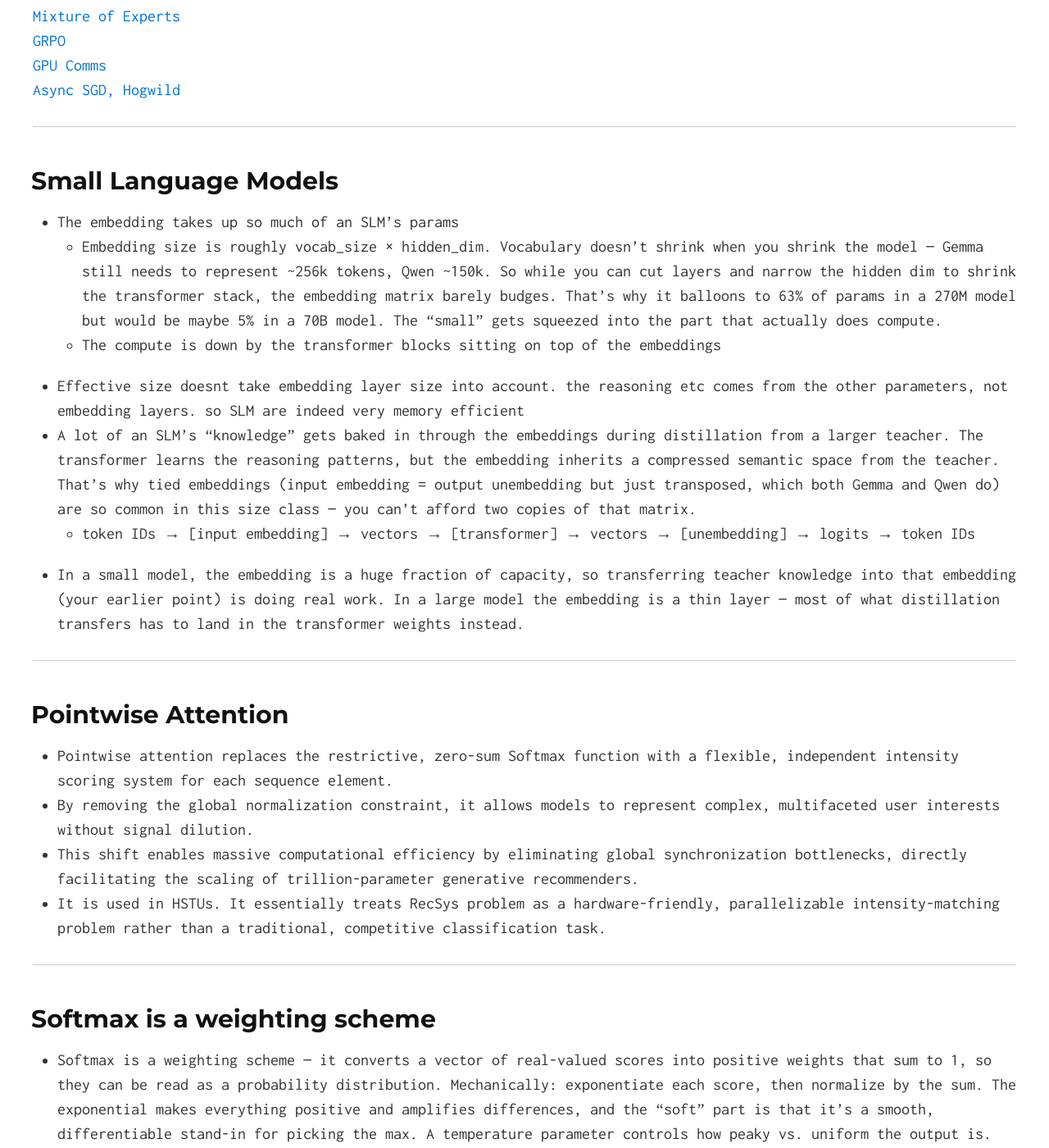
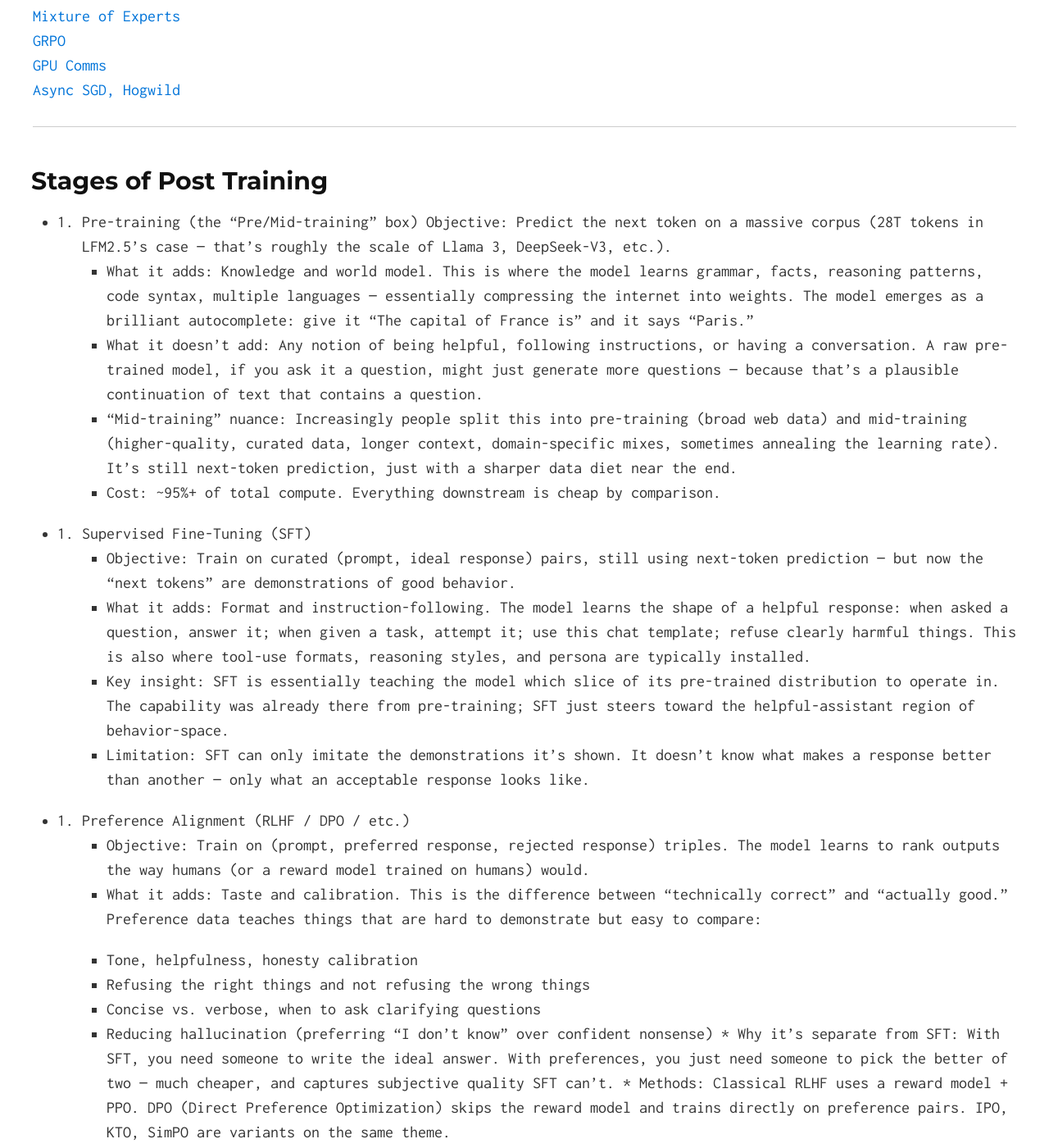
Before and after one commit to divyanshk/Mini-Blogs, a Jekyll site: the page built from index.md, in a window 1280 px wide and 1400 px high, scrolled down 905 px. Shown: the whole window at 82% size. Built offline with Jekyll 4.4.1, drawn with Linux system fonts in a browser that asks for light colours; formulas are drawn with MathJax 3; some of the changed text lies outside the part shown.

Commit message:
stages of post-training

```diff
--- a/index.md
+++ b/index.md
@@ -2,6 +2,7 @@
 layout: default
 ---
 
+[Stages of Post Training](#posttraining)
 [Small Language Models](#slm)
 [Pointwise Attention](#pattn)
 [Softmax is a weighting scheme](#softmax)
@@ -32,6 +33,36 @@ layout: default
 
 ---
 
+## <a name="posttraining"></a>Stages of Post Training
+
+* 1. Pre-training (the "Pre/Mid-training" box)
+Objective: Predict the next token on a massive corpus (28T tokens in LFM2.5's case — that's roughly the scale of Llama 3, DeepSeek-V3, etc.).
+    * What it adds: Knowledge and world model. This is where the model learns grammar, facts, reasoning patterns, code syntax, multiple languages — essentially compressing the internet into weights. The model emerges as a brilliant autocomplete: give it "The capital of France is" and it says "Paris."
+    * What it doesn't add: Any notion of being helpful, following instructions, or having a conversation. A raw pre-trained model, if you ask it a question, might just generate more questions — because that's a plausible continuation of text that contains a question.
+    * "Mid-training" nuance: Increasingly people split this into pre-training (broad web data) and mid-training (higher-quality, curated data, longer context, domain-specific mixes, sometimes annealing the learning rate). It's still next-token prediction, just with a sharper data diet near the end.
+    * Cost: ~95%+ of total compute. Everything downstream is cheap by comparison.
+* 2. Supervised Fine-Tuning (SFT)
+    * Objective: Train on curated (prompt, ideal response) pairs, still using next-token prediction — but now the "next tokens" are demonstrations of good behavior.
+    * What it adds: Format and instruction-following. The model learns the shape of a helpful response: when asked a question, answer it; when given a task, attempt it; use this chat template; refuse clearly harmful things. This is also where tool-use formats, reasoning styles, and persona are typically installed.
+    * Key insight: SFT is essentially teaching the model which slice of its pre-trained distribution to operate in. The capability was already there from pre-training; SFT just steers toward the helpful-assistant region of behavior-space.
+    * Limitation: SFT can only imitate the demonstrations it's shown. It doesn't know what makes a response better than another — only what an acceptable response looks like.
+* 3. Preference Alignment (RLHF / DPO / etc.)
+    * Objective: Train on (prompt, preferred response, rejected response) triples. The model learns to rank outputs the way humans (or a reward model trained on humans) would.
+    * What it adds: Taste and calibration. This is the difference between "technically correct" and "actually good." Preference data teaches things that are hard to demonstrate but easy to compare:
+        * Tone, helpfulness, honesty calibration
+        * Refusing the right things and not refusing the wrong things
+        * Concise vs. verbose, when to ask clarifying questions
+        * Reducing hallucination (preferring "I don't know" over confident nonsense)
+    * Why it's separate from SFT: With SFT, you need someone to write the ideal answer. With preferences, you just need someone to pick the better of two — much cheaper, and captures subjective quality SFT can't.
+    * Methods: Classical RLHF uses a reward model + PPO. DPO (Direct Preference Optimization) skips the reward model and trains directly on preference pairs. IPO, KTO, SimPO are variants on the same theme.
+* 4. Reinforcement Learning (RL with verifiable rewards)
+    * Objective: Let the model generate long outputs (often chain-of-thought), score them against a verifiable signal (did the math answer match? did the code pass tests? did the proof check?), and reinforce the trajectories that worked.
+    * What it adds: Reasoning depth. This is the stage that produced o1, R1, and the current "thinking model" wave. The model learns to:Generate long internal reasoning traces, Backtrack, self-correct, try alternative approaches, Spend more tokens on harder problems
+    * Why it's different from preference alignment: Preference alignment uses human judgment as the signal (squishy, expensive, capped by human ability). RL with verifiable rewards uses ground truth (cheap, scalable, can exceed average human performance because the signal is objective). You can generate millions of math problems and grade them automatically — no humans in the loop.
+    * Why it goes last: RL is unstable and easily destroys capabilities. You want the model already competent and aligned before you let it explore. The slide's caption "Generate thinking traces" is exactly right — this stage is where reasoning behaviors are amplified.
+
+---
+
 ## <a name="slm"></a>Small Language Models
 
 * The embedding takes up so much of an SLM's params
@@ -40,7 +71,7 @@ layout: default
 * Effective size doesnt take embedding layer size into account. the reasoning etc comes from the other parameters, not embedding layers. so SLM are indeed very memory efficient
 * A lot of an SLM's "knowledge" gets baked in through the embeddings during distillation from a larger teacher. The transformer learns the reasoning patterns, but the embedding inherits a compressed semantic space from the teacher. That's why tied embeddings (input embedding = output unembedding but just transposed, which both Gemma and Qwen do) are so common in this size class — you can't afford two copies of that matrix.
     * token IDs → [input embedding] → vectors → [transformer] → vectors → [unembedding] → logits → token IDs
-* In a small model, the embedding is a huge fraction of capacity, so transferring teacher knowledge into that embedding (your earlier point) is doing real work. In a large model the embedding is a thin layer — most of what distillation transfers has to land in the transformer weights instead.
+* In a small model, the embedding is a huge fraction of capacity, so transferring teacher knowledge into that embedding is doing real work. In a large model the embedding is a thin layer — most of what distillation transfers has to land in the transformer weights instead.
 
 ---
 
```
